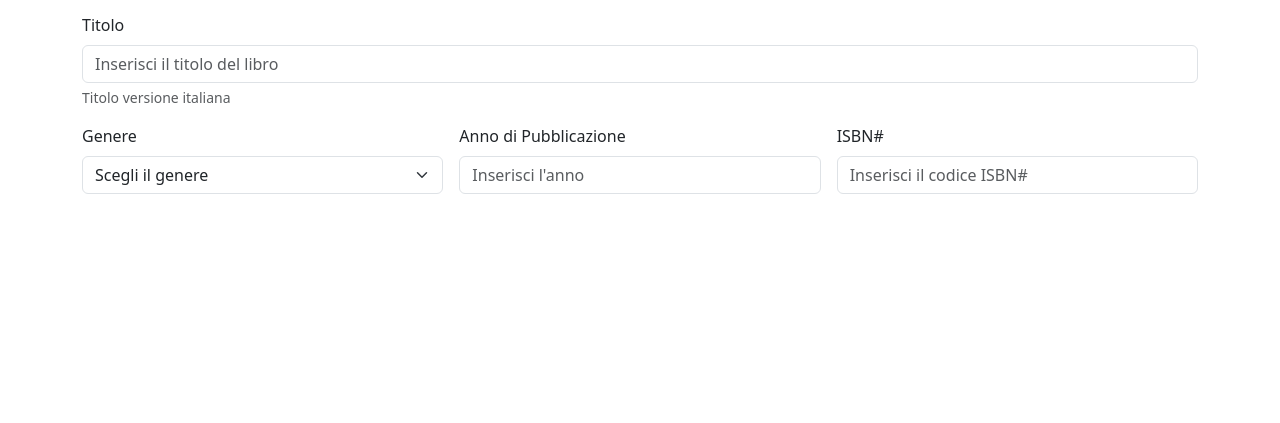
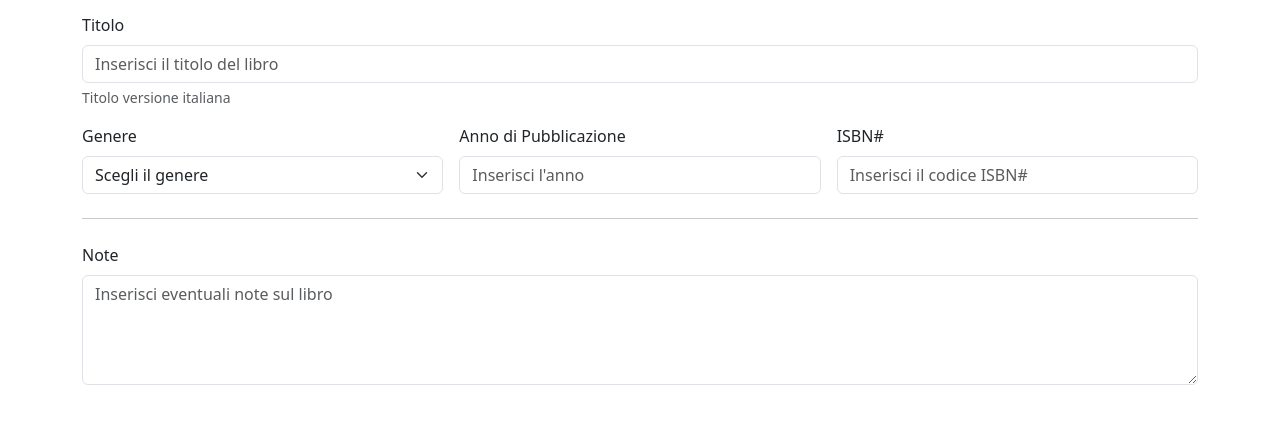
Before and after one commit to BrunoMaiolo/html-css-bootstrap-dashboard, a plain HTML site: page nuovo-libro.html in a window 1280 px wide. Shown: the part 257-680 px from the top of the page. Drawn offline with nearby package versions, Linux system fonts and the light colour scheme.

Commit message:
HR e Note

```diff
--- a/nuovo-libro.html
+++ b/nuovo-libro.html
@@ -116,6 +116,15 @@
 
         </div>
 
+        <hr class="my-4">
+
+        <!--Note-->
+        <div class="mb-3">
+          <label for="noteLibro" class="form-label">Note</label>
+          <textarea class="form-control" id="noteLibro" rows="4"
+                    placeholder="Inserisci eventuali note sul libro"></textarea>
+        </div>
+
 
 
 
```
